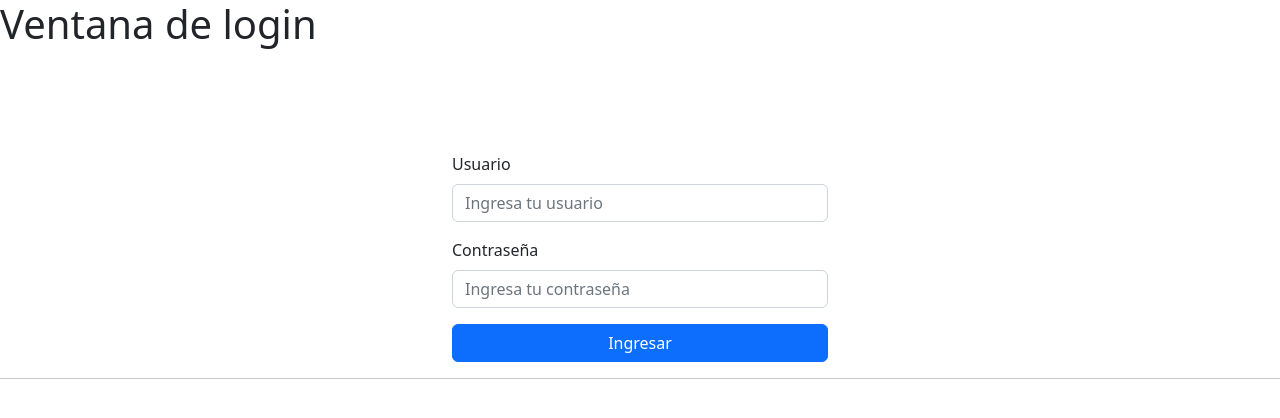
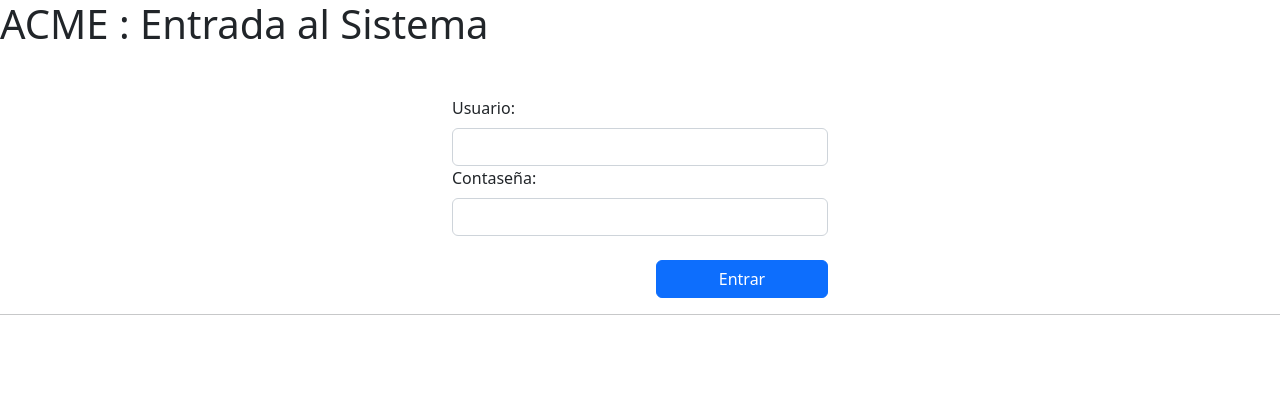
Before and after one commit to rmsvdp/acme, a PHP site: page /Login.php in a window 1280 px wide. Shown: the top 418 px of the page. Run offline with PHP 8.4, Linux system fonts and the light colour scheme.

Commit message:
decorate 2 wip

```diff
--- a/Compras.php
+++ b/Compras.php
@@ -14,11 +14,11 @@ if (!isset($_SESSION["acme_on"]))
         <meta http-equiv="X-UA-Compatible" content="IE=edge">
         <title>Módulo de compras</title>
         <?php
-            echo '<h3> USUARIO:'.$_SESSION["_USER"].' ROL:'.$_SESSION["_ROL"].'</h3>';
+            echo '<h3 style="text-align: right;"> USUARIO:'.$_SESSION["_USER"].' ROL:'.$_SESSION["_ROL"].'</h3>';
         ?>
     </head>
     <body>
-        <h1>Ventana de Compras</h1>
+        <h1 style="text-align: center;">Ventana de Compras</h1>
         <p>
             <a href="Login.php">Salir</a>
         </p>
--- a/Login.php
+++ b/Login.php
@@ -9,28 +9,33 @@ include_once "debug.php";
     <head>
         <meta charset="utf-8">
         <meta http-equiv="X-UA-Compatible" content="IE=edge">
+        <title>Ventana de Login</title>
         <meta name="viewport" content="width=device-width, initial-scale=1">
         <link href="https://cdn.jsdelivr.net/npm/bootstrap@5.2.3/dist/css/bootstrap.min.css" rel="stylesheet" integrity="sha384-rbsA2VBKQhggwzxH7pPCaAqO46MgnOM80zW1RWuH61DGLwZJEdK2Kadq2F9CUG65" crossorigin="anonymous">
-        <title>Ventana de Login</title>
+
     </head>
     <body>
-    <script src="https://cdn.jsdelivr.net/npm/bootstrap@5.2.3/dist/js/bootstrap.bundle.min.js" integrity="sha384-kenU1KFdBIe4zVF0s0G1M5b4hcpxyD9F7jL+jjXkk+Q2h455rYXK/7HAuoJl+0I4" crossorigin="anonymous"></script>
-    <h1>Ventana de login</h1>
-    <br><br>
+
+<h1>ACME : Entrada al Sistema</h1>
+<div class="container mt-5" style="max-width: 400px;">
 		<!-- Formulario de interacción con el usuario	-->
-        <div class="container mt-5" style="max-width: 400px;">
-            <form action = "<?php echo htmlspecialchars($_SERVER['PHP_SELF']); ?>" method="post">
-            <div class="mb-3">
-                <label for="username" class="form-label">Usuario</label>
-                <input type="text" class="form-control" id="username" placeholder="Ingresa tu usuario" required />
-            </div>
-            <div class="mb-3">
-                <label for="password" class="form-label">Contraseña</label>
-                <input type="password" class="form-control" id="password" placeholder="Ingresa tu contraseña" required />
-            </div>
-            <button type="submit" name="login" class="btn btn-primary w-100">Ingresar</button>
-            </form>
+        <form action = "<?php echo htmlspecialchars($_SERVER['PHP_SELF']); ?>" method="post">
+        <div>
+            <label for="username" class="form-label">Usuario:</label>
+            <input type="text" class="form-control" name="username" id="name">
         </div>
+        <div>
+            <label for="password" class="form-label">Contaseña:</label>
+            <input type="password" class="form-control" name="password" id="password">
+        </div>
+        <section style="margin-left:2rem;">
+            <br>
+        <div class="d-flex justify-content-end">
+            <button type="submit" class="btn btn-primary w-50" name="login">Entrar</button>
+        </div>
+        </section>
+        </form>
+</div>
 		<hr>
 		<section id = "sol">
 			<?php
--- a/Ventas.php
+++ b/Ventas.php
@@ -14,12 +14,12 @@ if (!isset($_SESSION["acme_on"]))
         <meta http-equiv="X-UA-Compatible" content="IE=edge">
         <title>Módulo de Ventas</title>
         <?php
-            echo '<h3> USUARIO:'.$_SESSION["_USER"].' ROL:'.$_SESSION["_ROL"].'</h3>';
+            echo '<h3 style="text-align: right;"> USUARIO:'.$_SESSION["_USER"].' ROL:'.$_SESSION["_ROL"].'</h3>';
         ?>
     </head>
     <body>
 
-    <h1>Ventana de Ventas</h1>
+    <h1 style="text-align: center;">Ventana de Ventas</h1>
         <p>
             <a href="Login.php">Salir</a>
         </p>
```
Also changed, not shown: Menu.php (+14 -2 lines).
